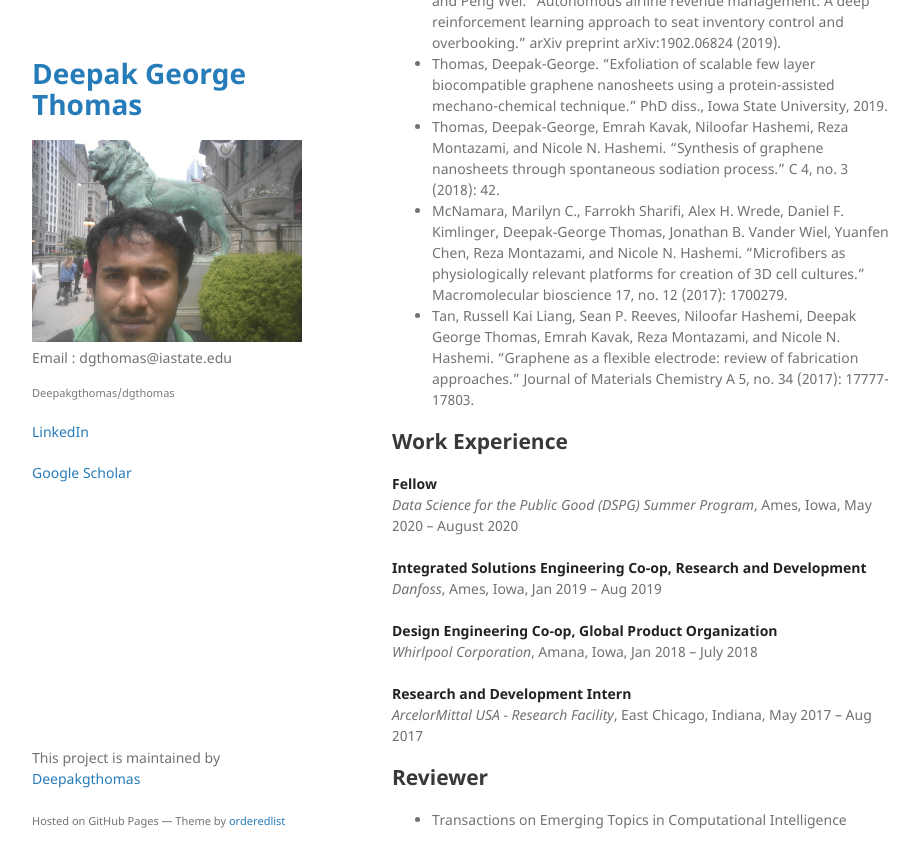
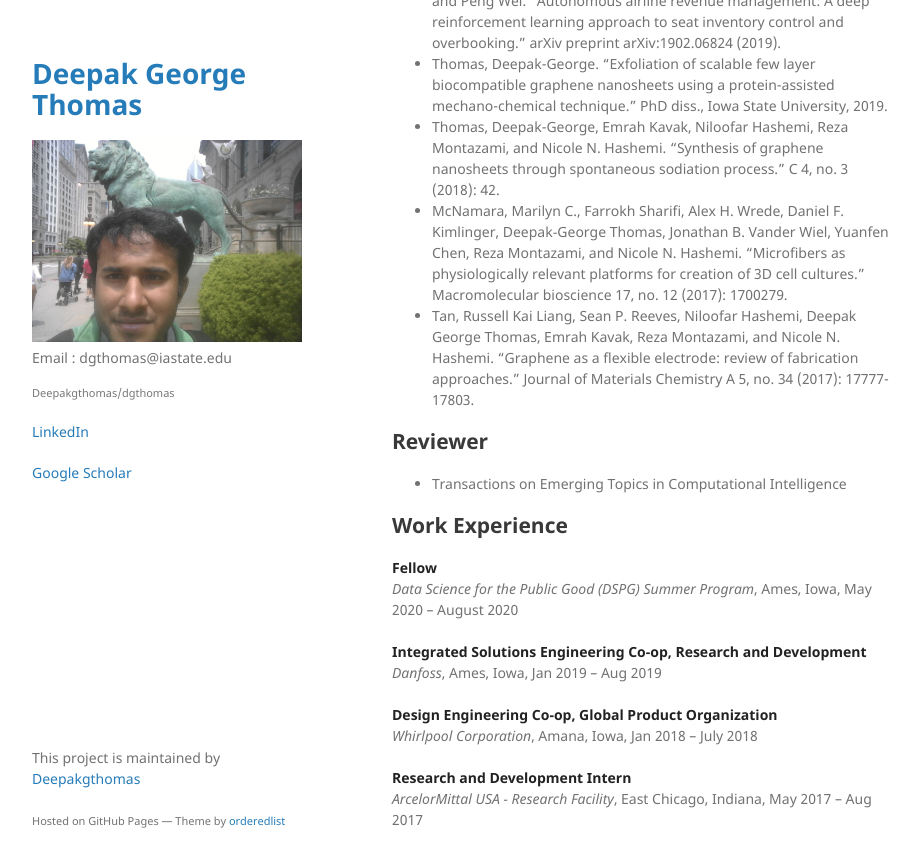
Before and after one commit to Deepakgthomas/dgthomas, a Jekyll site: the page built from index.md, in a window 1280 px wide and 900 px high, scrolled down 552 px. Shown: the top 868 px of the window, without its empty margins (178-1097 px from the left). Built offline with Jekyll 4.4.1, drawn with Linux system fonts in a browser that asks for light colours; our own code applies the rules of GitHub Pages for plain Markdown files; part of the change alters nothing that is shown.

```diff
--- a/index.md
+++ b/index.md
@@ -11,6 +11,10 @@
 - McNamara, Marilyn C., Farrokh Sharifi, Alex H. Wrede, Daniel F. Kimlinger, Deepak‐George Thomas, Jonathan B. Vander Wiel, Yuanfen Chen, Reza Montazami, and Nicole N. Hashemi. "Microfibers as physiologically relevant platforms for creation of 3D cell cultures." Macromolecular bioscience 17, no. 12 (2017): 1700279.
 - Tan, Russell Kai Liang, Sean P. Reeves, Niloofar Hashemi, Deepak George Thomas, Emrah Kavak, Reza Montazami, and Nicole N. Hashemi. "Graphene as a flexible electrode: review of fabrication approaches." Journal of Materials Chemistry A 5, no. 34 (2017): 17777-17803. <br>
 
+## Reviewer
+
+- Transactions on Emerging Topics in Computational Intelligence
+
 ## Work Experience
 
 **Fellow**<br>
@@ -21,7 +25,3 @@
 *Whirlpool Corporation*, Amana, Iowa, Jan 2018 – July 2018<br><br>
 **Research and Development Intern**<br>
 *ArcelorMittal USA - Research Facility*, East Chicago, Indiana, May 2017 – Aug 2017
-
-## Reviewer
-
-- Transactions on Emerging Topics in Computational Intelligence
```
